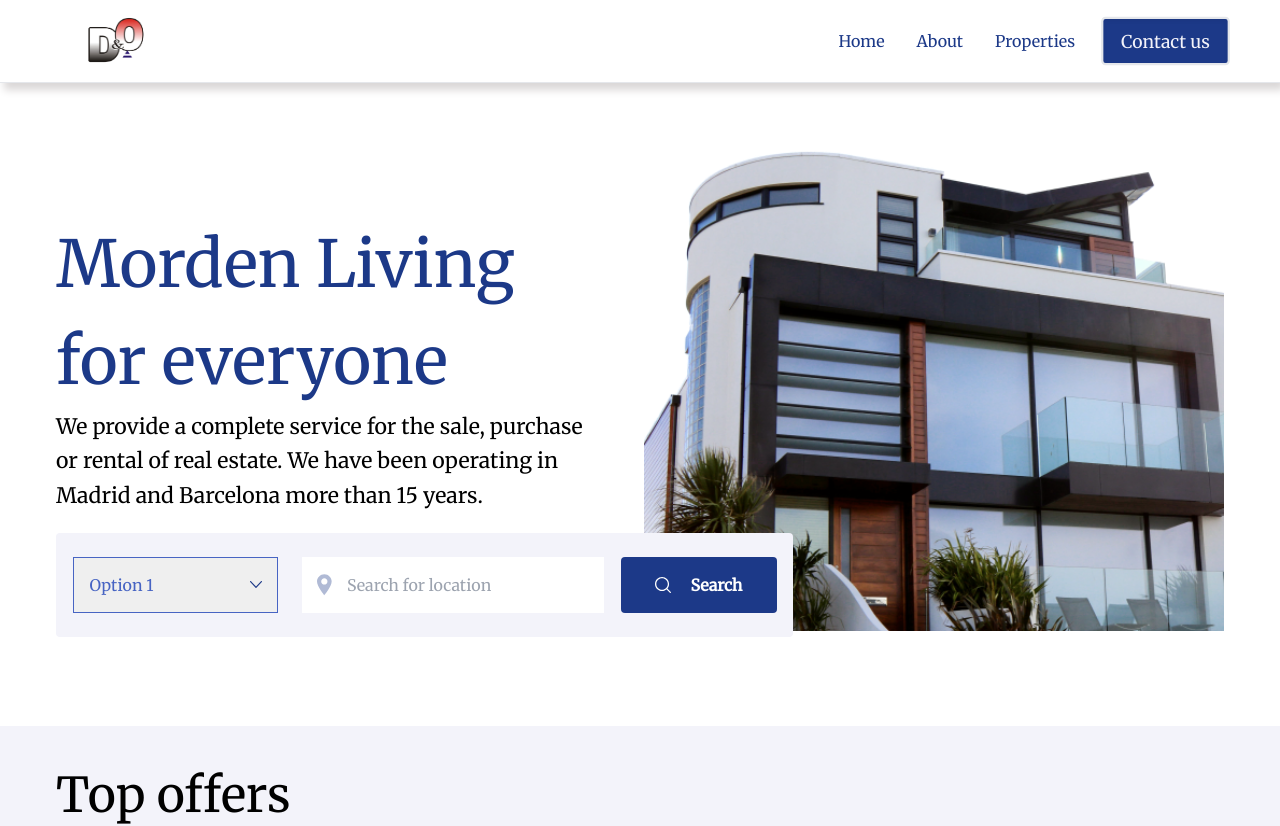
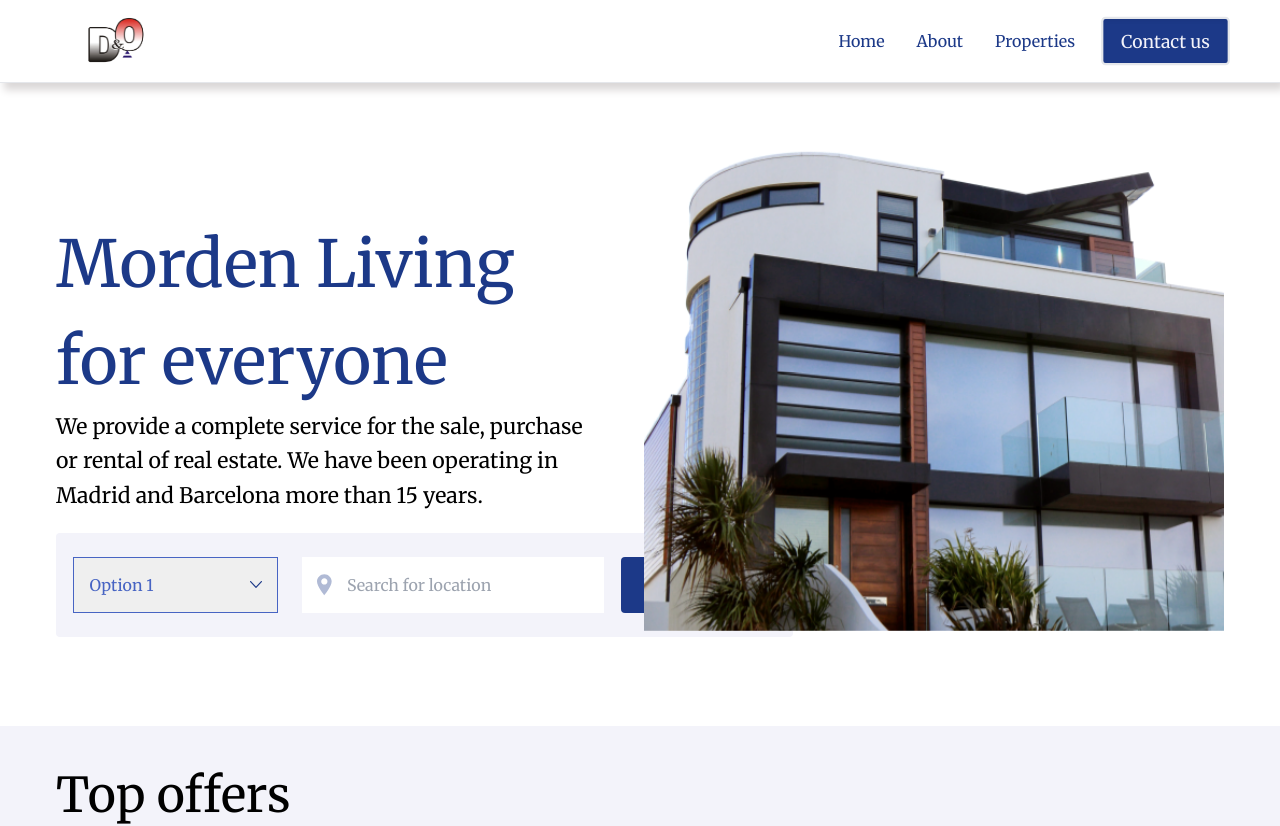
Before and after one commit to GraceOssai/demola-otitoola-and-associates, a Next.js app: page / in a window 1280 px wide. Shown: the top 826 px of the page. Built offline with nearby package versions, Linux system fonts and the light colour scheme.

Commit message:
added react reveal animation to project

```diff
--- a/package.json
+++ b/package.json
@@ -17,6 +17,7 @@
     "postcss": "^8.4.29",
     "react": "18.2.0",
     "react-dom": "18.2.0",
+    "react-reveal": "^1.2.2",
     "react-simply-carousel": "^9.0.4",
     "tailwindcss": "^3.3.3"
   }
--- a/pages/index.js
+++ b/pages/index.js
@@ -10,6 +10,7 @@ import aboutImg from "../public/assets/images/aboutImg.png";
 import Link from "next/link";
 import searchIcon from '../public/assets/svg/searchIcon.svg';
 import searchIconCircle from '../public/assets/svg/searchIconCircle.svg'
+import Fade from 'react-reveal/Fade';
 
 const HomePage = () => {
 
@@ -19,6 +20,7 @@ const HomePage = () => {
   return (
     <Layout>
       <section className="relative flex justify-between items-center py-[15px] px-14">
+      <Fade left>
         <div className="w-[545px]">
           <h1 className="text-[4.05rem] text-[#1C3988]">
             Morden Living <br /> for everyone
@@ -43,15 +45,24 @@ const HomePage = () => {
             />
           </div>
         </div>
-        <div>
+      </Fade>
+
+
+        <Fade right>
+          <div>
           <Image src={heroImage} alt={"hero-image"} width={580} height={557} />
         </div>
+        </Fade>
+
       </section>
       <section className="w-full h-[720px] bg-secondary-0 mt-[80px] pt-[30px]">
         <ImageSlider />
       </section>
       <section className="w-full h-[520px] py-[80px] px-14 flex justify-between gap-20">
+      {/* <Fade left> */}
         <Image src={aboutImg} />
+      {/* </Fade> */}
+      <Fade right>
         <div className="flex flex-col gap-5">
           <h1 className="text-5xl">About us</h1>
           <p>
@@ -82,6 +93,8 @@ const HomePage = () => {
             </p>
           </div>
         </div>
+      </Fade>
+
       </section>
     </Layout>
   );
```
Also changed, not shown: 1 other file (tests, documents, lock files or other folders).
